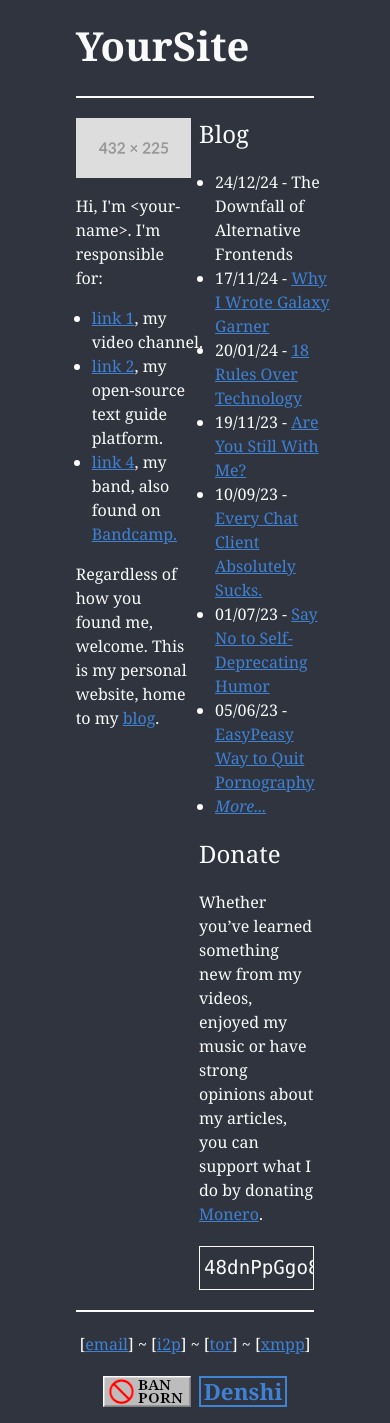
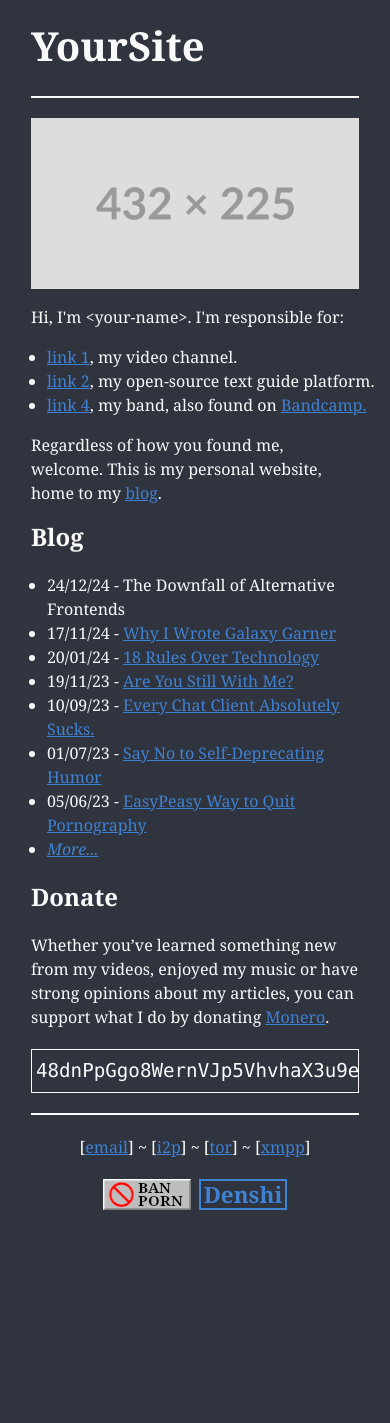
Before and after one commit to dale8nson/blog, a Next.js app: page / in a window 390 px wide. After the commit the page ends 1226 px from the top, so only its background shows below. Built offline with nearby package versions, Linux system fonts and the light colour scheme.

Commit message:
Update homepage layout for improved responsiveness and styling

```diff
--- a/app/page.tsx
+++ b/app/page.tsx
@@ -2,10 +2,10 @@ import Image from "next/image";
 
 export default function Home() {
   return (
-    <main className="w-2/3 flex flex-col justify-start items-start content-between gap-5">
+    <main className="w-11/12 md:w-2/3 flex flex-col justify-start items-start content-between gap-5">
       <h1 className="font-bold text-[2.5rem]">YourSite</h1>
       <hr className="border-[#fafafa] w-full border-[1.5px]" />
-      <div className="grid grid-cols-2 gap-x-2">
+      <div className="grid grid-cols-1 md:grid-cols-2 gap-4 md:gap-2">
         <div className="flex flex-col gap-4">
           <img src="/placeholder-img.png" width={432} height={225} />
           <p className="text-base">Hi, I'm &lt;your-name&gt;. I'm responsible for:</p>
@@ -17,7 +17,7 @@ export default function Home() {
           <p>Regardless of how you found me, welcome. This is my personal website, home to my <a href="#">blog</a>.</p>
         </div>
         <div className="flex flex-col justify-start items-start gap-5 text-base">
-          <h2 className="text-2xl">Blog</h2>
+          <h2 className="text-2xl font-bold">Blog</h2>
           <ul>
             <li>24/12/24 - The Downfall of Alternative Frontends</li>
             <li>17/11/24 - <a>Why I Wrote Galaxy Garner</a></li>
@@ -28,7 +28,7 @@ export default function Home() {
             <li>05/06/23 - <a>EasyPeasy Way to Quit Pornography</a></li>
             <li><a><i>More...</i></a></li>
           </ul>
-          <h2>Donate</h2>
+          <h2 className="font-bold">Donate</h2>
           <p>Whether you’ve learned something new from my videos, enjoyed my music or have strong opinions about my articles, you can support what I do by donating <a>Monero</a>.</p>
         <div className="h-11 overflow-hidden flex flex-row flex-nowrap w-full border-[1px] p-1 border-[#fafafa] border-solid items-center"><p className="text-[1.2rem] font-mono ">48dnPpGgo8WernVJp5VhvhaX3u9e46NujdYA44u8zuMdETNC5jXiA9S7JoYMM6qRt1ZcKpt1J3RZ3JPuMyXetmbHH7Mnc9C</p></div>
         </div>
```
